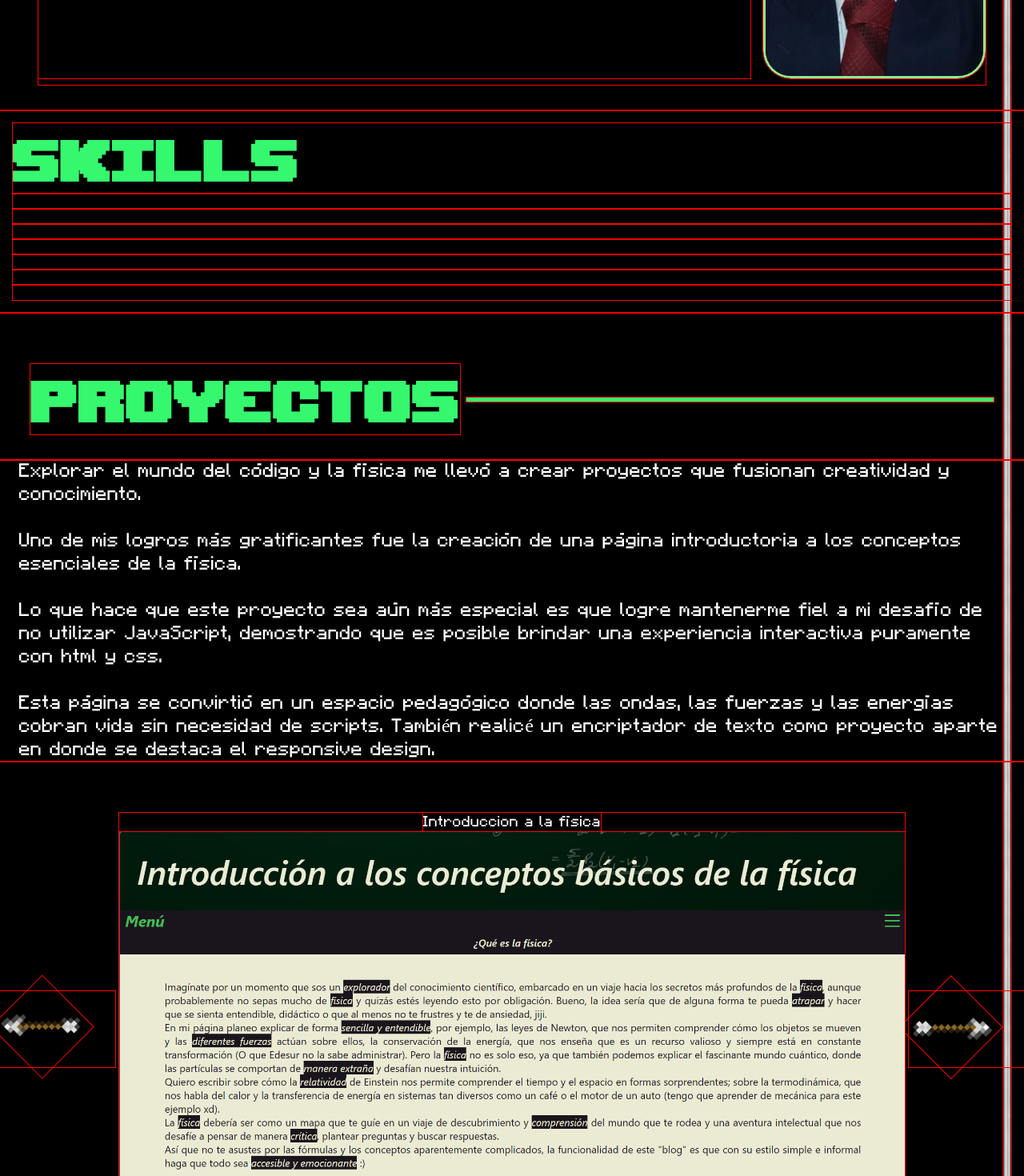
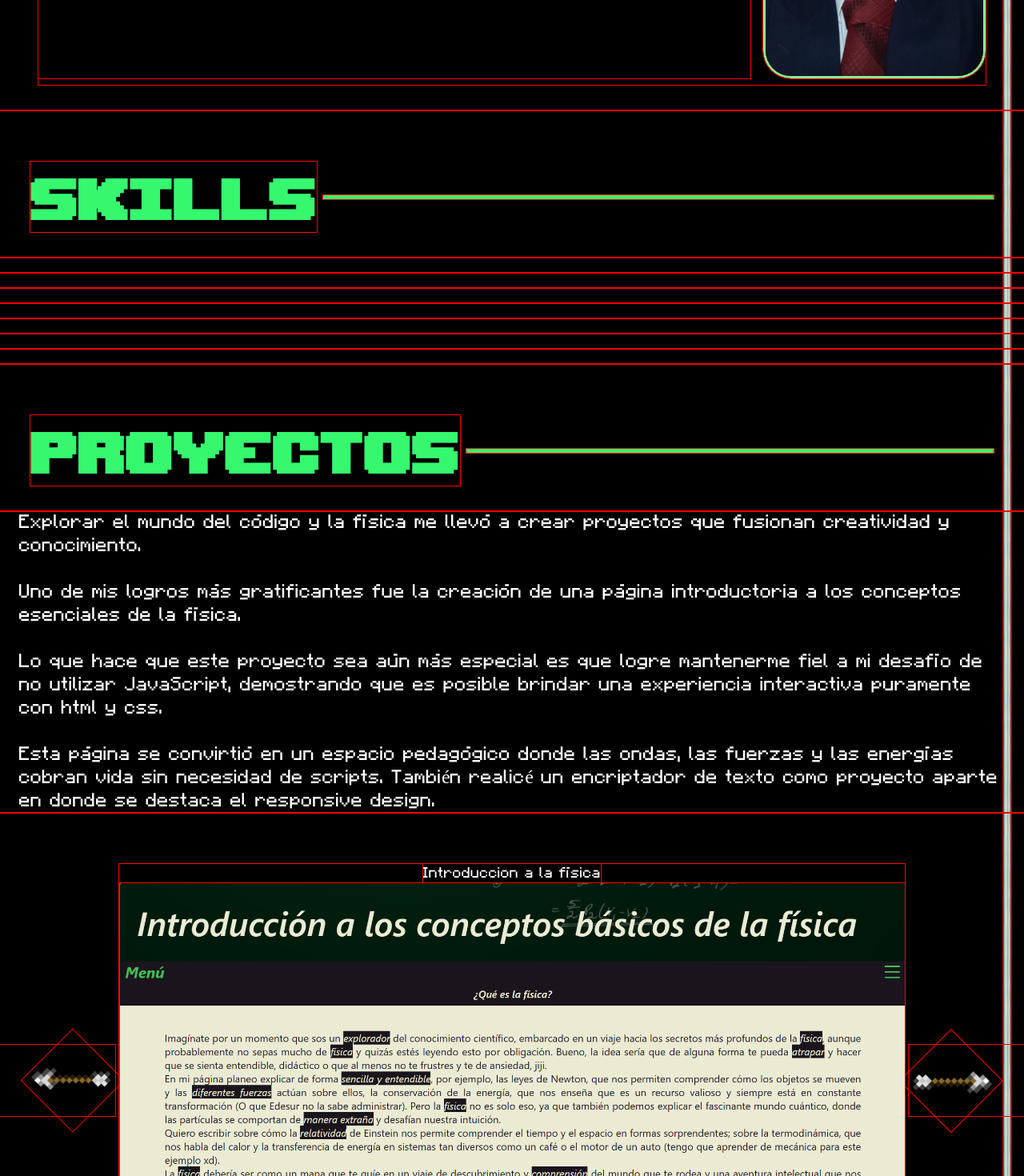
Before and after one commit to DeMonasterio/Portfolio, a React (Vite) app: page / in a window 1280 px wide. Shown: the part 1420-2890 px from the top of the page at 80% size. Built offline with nearby package versions, Linux system fonts and the light colour scheme.

Commit message:
Fix del seemore, anchors del contact and skills section

```diff
--- a/src/components/Contact/Contact.jsx
+++ b/src/components/Contact/Contact.jsx
@@ -19,14 +19,14 @@ function Contact() {
 
 
                         <div className="images--container">
-                            <a className="anchorcontact" href="">
-                                <img className="icon" src={mailIcon} alt="" />
+                            <a className="anchorcontact" target="_blank" href="mailto:juanmanueldemonasterio@gmail.com">
+                                <img className="icon" src={mailIcon} alt="Mail icon" />
                             </a>
-                            <a className="anchorcontact" href="https://github.com/DeMonasterio?tab=repositories">
-                                <img className="icon" src={githubIcon} alt="" />
+                            <a className="anchorcontact" target="_blank" href="https://github.com/DeMonasterio">
+                                <img className="icon" src={githubIcon} alt="Github Icon" />
                             </a>
-                            <a className="anchorcontact" href="">
-                                <img className="icon" src={linkedinIcon} alt="" />
+                            <a className="anchorcontact" href="https://www.linkedin.com/in/demonasterio/" target="_blank"  >
+                                <img className="icon" src={linkedinIcon} alt="Linkedin icon" />
                             </a>
                         </div>
                 </div>
--- a/src/components/Projects/Projects.css
+++ b/src/components/Projects/Projects.css
@@ -47,7 +47,14 @@
   min-width: 10%;
   max-width: 45%;
   padding: 0 0.5em;
+  display: flex;
+  justify-content: start
 }
+.project--slider:nth-child(1){
+  display: flex;
+  justify-content: end;
+}
+
 
 .container--project {
   display: flex;
@@ -117,7 +124,6 @@
   width: 100%;
 }
 .arrow--left {
-  align-self: flex-start;
   transform: rotate(-135deg);
 }
 .arrow--right {
@@ -151,6 +157,7 @@
     animation: forwards getUpPC 1s;
   }
 }
+
 
 @keyframes getUp {
   0% {
--- a/src/components/Projects/Projects.jsx
+++ b/src/components/Projects/Projects.jsx
@@ -24,10 +24,11 @@ function Projects() {
     // const handleSliderRight = (e) => {
     //     setCount(count + 1)
     // }
+    const [actualImage, setactualImage] = useState(physics)
+    const [actualCaption, setactualCaption] = useState("Introduccion a la física")
+    const [projectLink, setprojectLink] = useState("https://demonasterio.github.io/ProyectoUTN")
 
 
-    const [actualImage, setactualImage] = useState(physics)
-    const [actualCaption, setactualCaption] = useState("Introduccion a la física")
     const handleLeft = () => {
         actualImage === physics ? setactualImage(encrip) :
             actualImage === encrip ? setactualImage(ecom) :
@@ -37,7 +38,12 @@ function Projects() {
             actualImage === encrip ? setactualCaption("E-Commerce") :
                 actualImage === ecom ? setactualCaption("Introduccion a la física") : setactualCaption("Error 404")
 
+        actualImage === physics ? setprojectLink("https://demonasterio.github.io/Encriptador") :
+            actualImage === encrip ? setprojectLink("https://ecommerceuwu.netlify.app") :
+                actualImage === ecom ? setprojectLink("https://demonasterio.github.io/ProyectoUTN") : setactualCaption("Error 404")
+
     }
+
     const handleRight = () => {
         actualImage === physics ? setactualImage(ecom) :
             actualImage === ecom ? setactualImage(encrip) :
@@ -46,7 +52,14 @@ function Projects() {
         actualImage === physics ? setactualCaption("E-Commerce") :
             actualImage === encrip ? setactualCaption("Introduccion a la física") :
                 actualImage === ecom ? setactualCaption("Encriptador de texto") : setactualCaption("Error 404")
-    }
+
+
+        actualImage === physics ?  setprojectLink("https://ecommerceuwu.netlify.app"):
+            actualImage === encrip ?setprojectLink( "https://demonasterio.github.io/ProyectoUTN"):
+                actualImage === ecom ? setprojectLink("https://demonasterio.github.io/Encriptador") : setactualCaption("Error 404")
+
+
+            }
 
     return (
         <>
@@ -88,9 +101,9 @@ function Projects() {
                         </div>
                         <div className="hermano">
                             <img className="projects--images" src={actualImage} alt="" />
-                            <div className="seemorebtn">
+                            <a target="_blank"  href={projectLink}><div className="seemorebtn">
                                 <button className="btn--sm">See more</button>
-                            </div>
+                            </div></a>
                         </div>
                     </div>
 
--- a/src/components/Skills/Skills.jsx
+++ b/src/components/Skills/Skills.jsx
@@ -12,15 +12,20 @@ import SkillsCard from "./SkillsCard.jsx"
 
 export default function Skills() {
 
-    const skillSet = ["React", "JavaScript", "SQL", "Express", "Java" ,  "CSS", "HTML"];
+  const skillSet = ["React", "JavaScript", "SQL", "Express", "Java", "CSS", "HTML"];
 
-    return(
-        <div className="skills__container">
+  return (
+    // <div className="skills__container">
+    <>
+      <div className="projects__section" >
         <h2 className="skills__title">Skills</h2>
-        <div className="skillset" >
-            {skillSet.map((skill) => (<SkillsCard skill={skill} />))}
-        </div>
-        </div>
-    )
+        <span className="projects__label"></span>
+      </div>
+      <div className="skillset" >
+        {skillSet.map((skill) => (<SkillsCard skill={skill} />))}
+      </div>
+    </>
+    // </div>
+  )
 
 }
```
